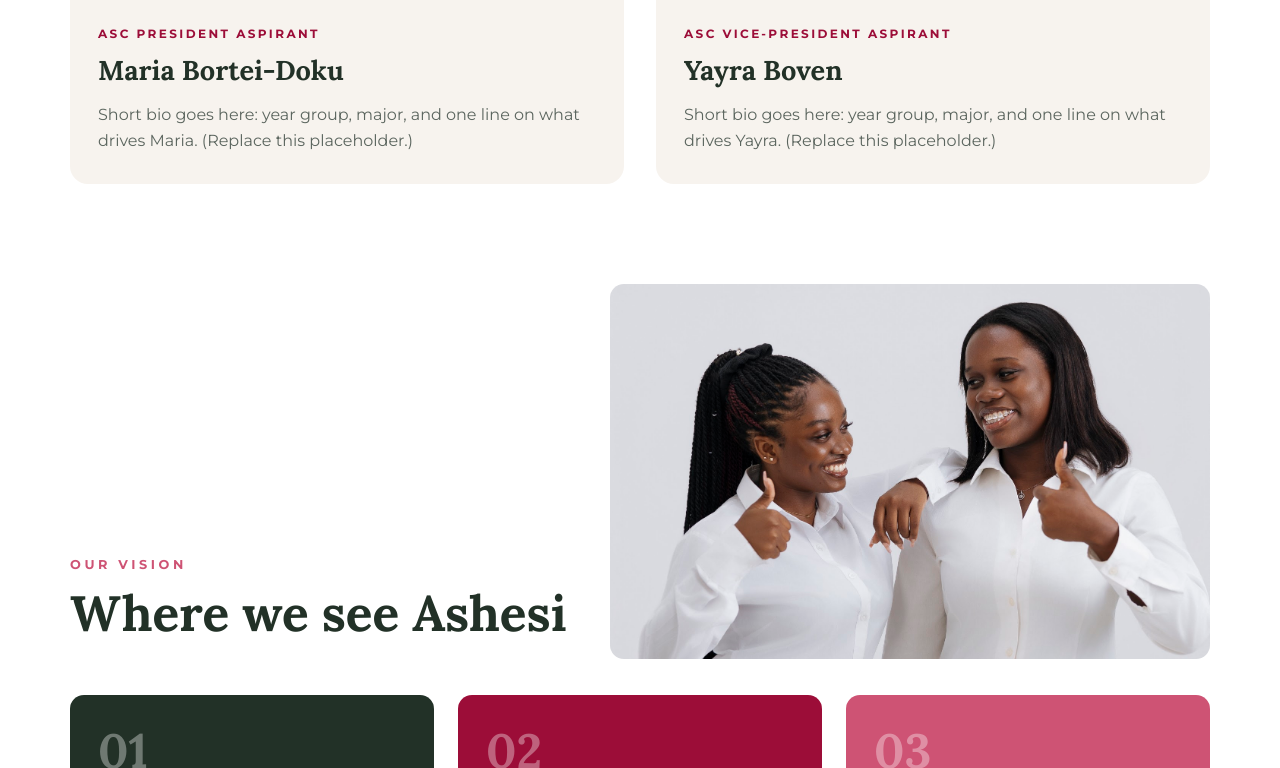
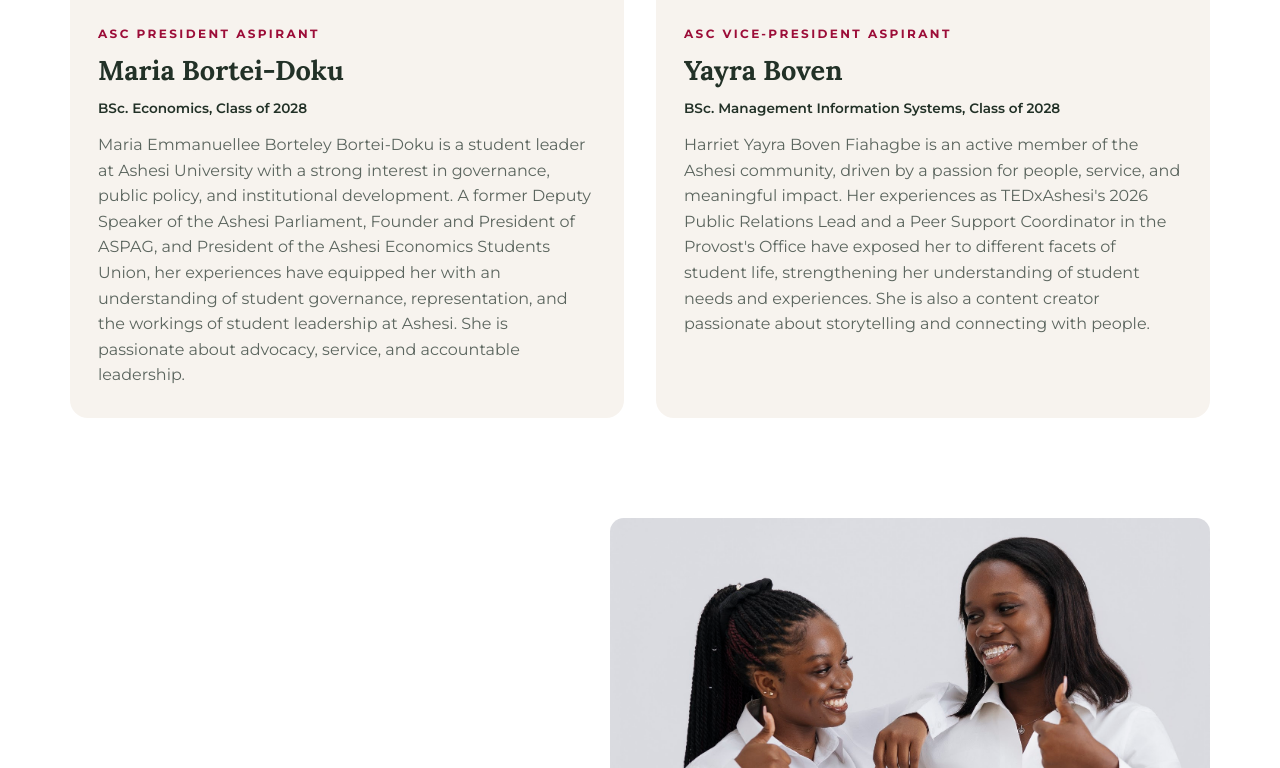
Before and after one commit to YayraBoven/campaign-website-heat-motion26, a Vue app: page / in a window 1280 px wide. Shown: the part 3152-3920 px from the top of the page. Built offline with nearby package versions, Linux system fonts and the light colour scheme; no server answers.

Commit message:
Add course, bios and track record

```diff
--- a/src/components/AboutSection.vue
+++ b/src/components/AboutSection.vue
@@ -64,8 +64,9 @@ const expanded = ref(false)
           <PhotoBox :src="c.photo" :label="`${c.name.split(' ')[0]} portrait`" ratio="4 / 5" />
           <div class="candidate-body">
             <p class="role">{{ c.role }}</p>
-            <h3>{{ c.name }}</h3>
-            <p>{{ c.bio }}</p>
+                        <h3>{{ c.name }}</h3>
+            <p v-if="c.course" class="course">{{ c.course }}</p>
+            <p v-if="c.bio">{{ c.bio }}</p>
           </div>
         </article>
       </div>
@@ -231,6 +232,13 @@ const expanded = ref(false)
   text-transform: uppercase;
   color: var(--crimson);
 }
+.course {
+  font-size: 0.85rem;
+  font-weight: 600;
+  color: var(--green);
+  margin: -4px 0 12px;
+}
+
 .candidate h3 {
   font-family: var(--font-display);
   font-size: 1.7rem;
--- a/src/components/TrackRecord.vue
+++ b/src/components/TrackRecord.vue
@@ -1,16 +1,13 @@
 <script setup>
 import { ref, computed } from 'vue'
-import PhotoBox from './PhotoBox.vue'
 import { trackRecord } from '@/data/content'
 import { vReveal } from '@/utils'
 
 const filters = [
-  { id: 'all', label: 'Everything' },
   { id: 'maria', label: 'Maria' },
   { id: 'yayra', label: 'Yayra' },
-  { id: 'both', label: 'Together' },
 ]
-const filter = ref('all')
+const filter = ref('maria')
 
 const items = computed(() =>
   filter.value === 'all' ? trackRecord : trackRecord.filter((t) => t.who === filter.value),
@@ -26,7 +23,7 @@ const whoLabel = { maria: 'Maria', yayra: 'Yayra', both: 'Maria & Yayra' }
         <p class="eyebrow">Track record</p>
         <h2 class="section-title">We’ve already been doing the work</h2>
         <p class="section-lead">
-          From parliament to residence halls to the volleyball court, leadership isn’t new to us.
+          From parliament to residence halls to the baketball court and the football pitch, leadership isn’t new to us.
         </p>
       </div>
 
@@ -47,17 +44,12 @@ const whoLabel = { maria: 'Maria', yayra: 'Yayra', both: 'Maria & Yayra' }
         <li v-for="item in items" :key="item.title" class="entry">
           <span class="marker" :class="item.who" aria-hidden="true"></span>
           <article class="card">
-            <div class="card-photo">
-              <PhotoBox :src="item.photo" :label="item.title" ratio="4 / 3" />
-            </div>
             <div class="card-body">
               <div class="meta">
-                <span class="year">{{ item.year }}</span>
-                <span class="who" :class="item.who">{{ whoLabel[item.who] }}</span>
               </div>
               <h3>{{ item.title }}</h3>
               <p class="role">{{ item.role }}</p>
-              <p>{{ item.text }}</p>
+              <p v-if="item.text">{{ item.text }}</p>
             </div>
           </article>
         </li>
@@ -141,7 +133,7 @@ const whoLabel = { maria: 'Maria', yayra: 'Yayra', both: 'Maria & Yayra' }
 
 .card {
   display: grid;
-  grid-template-columns: 220px 1fr;
+  grid-template-columns: 1fr;
   gap: 0;
   background: var(--cream);
   border-radius: var(--radius);
--- a/src/data/content.js
+++ b/src/data/content.js
@@ -70,14 +70,16 @@ export const candidates = [
     id: 'maria',
     name: 'Maria Bortei-Doku',
     role: 'ASC President Aspirant',
-    bio: 'Short bio goes here: year group, major, and one line on what drives Maria. (Replace this placeholder.)',
+    course: 'BSc. Economics, Class of 2028',
+    bio: 'Maria Emmanuellee Borteley Bortei-Doku is a student leader at Ashesi University with a strong interest in governance, public policy, and institutional development. A former Deputy Speaker of the Ashesi Parliament, Founder and President of ASPAG, and President of the Ashesi Economics Students Union, her experiences have equipped her with an understanding of student governance, representation, and the workings of student leadership at Ashesi. She is passionate about advocacy, service, and accountable leadership.',
     photo: '/images/maria.jpg',
   },
   {
     id: 'yayra',
     name: 'Yayra Boven',
     role: 'ASC Vice-President Aspirant',
-    bio: 'Short bio goes here: year group, major, and one line on what drives Yayra. (Replace this placeholder.)',
+    course: 'BSc. Management Information Systems, Class of 2028',
+    bio: "Harriet Yayra Boven Fiahagbe is an active member of the Ashesi community, driven by a passion for people, service, and meaningful impact. Her experiences as TEDxAshesi's 2026 Public Relations Lead and a Peer Support Coordinator in the Provost's Office have exposed her to different facets of student life, strengthening her understanding of student needs and experiences. She is also a content creator passionate about storytelling and connecting with people.",
     photo: '/images/yayra.jpg',
   },
 ]
@@ -101,7 +103,7 @@ export const message = {
   ],
   full: [
     'Months deep, the 11:59s keep piling and multiple class WhatsApp group chats keep buzzing with “guys, when are we meeting for our presentation prep?”. Then a course that seems to be smooth sailing for everyone else questions your intelligence and abilities. You need to lock in, so you drop your paint canvas. You stop posting on your business page. No more visits to the music studio. The dream freezes up.',
-    'Ashesi is stressful, and that’s why we are here. We’ve spent semesters in the system, studying and participating in all aspects of students’ lives, from parliament, to resident assistancy, to UBORA planning, to volleyball practice, while ultimately being students. The plain and simple of our tenure is to restore student morale and be a supportive council that prioritises every single Ashesi student. Admittedly, we can’t change the system. But we promise innovative ways to beat it, and to ensure that students don’t lose themselves to the rigour of the school.',
+    'Ashesi is stressful, and that’s why we are here. We have spent semesters immersed in the system, studying and participating in various aspects of student life, from Parliament and residential assistancy to UBORA planning, basketball and football practices, all while navigating our primary responsibility as students. The plain and simple of our tenure is to restore student morale and be a supportive council that prioritises every single Ashesi student. Admittedly, we can’t change the system. But we promise innovative ways to beat it, and to ensure that students don’t lose themselves to the rigour of the school.',
     'We will lead a student council that believes every student, with every unique opportunity and experience, deserves to be recognised. This is the time for recovery and recuperation: a tenure that creates convenience for students and showcases clear improvements in campus culture, moods and stress levels, while upholding the rigour and quality Ashesi promises.',
     'Ashesi is all the way on the mountain. It provides the perfect environment for focus, but it also fosters feelings of detachment, loneliness and isolation. We cannot move Ashesi physically, but we can shift the culture. Too often, decisions about our academic life are made with limited consultation. We promise student involvement and initiative, and a government that prioritises amplifying students’ voices. Until your passions are explored and your physical and mental health are taken care of, we will keep fighting.',
     'We recognise the times we are in: the double intake system, the ASC’s lack of finances, low student morale, uncertainty. Giving our lives, time and intellect to this cause will be an honour. Our legacy will be seeds planted in a garden we actually get to see.',
@@ -349,38 +351,31 @@ export const voice = {
 // ---------- TRACK RECORD (placeholders - replace with real details) ----------
 // who: 'maria' | 'yayra' | 'both'
 export const trackRecord = [
-  {
-    who: 'maria',
-    year: '20XX – 20XX',
-    title: 'Ashesi Student Parliament',
-    role: 'Role / position',
-    text: 'One or two lines on what was achieved in this role. (Placeholder.)',
-    photo: null,
-  },
-  {
-    who: 'yayra',
-    year: '20XX – 20XX',
-    title: 'Resident Assistant',
-    role: 'Role / position',
-    text: 'One or two lines on what was achieved in this role. (Placeholder.)',
-    photo: null,
-  },
-  {
-    who: 'both',
-    year: '20XX',
-    title: 'UBORA Planning Committee',
-    role: 'Role / position',
-    text: 'One or two lines on what was achieved in this role. (Placeholder.)',
-    photo: null,
-  },
-  {
-    who: 'maria',
-    year: '20XX – 20XX',
-    title: 'Volleyball Team',
-    role: 'Role / position',
-    text: 'One or two lines on what was achieved in this role. (Placeholder.)',
-    photo: null,
-  },
+  // ---------- MARIA ----------
+  { who: 'maria', title: 'Ashesi Economics Students Union (AESU)', role: 'President', text: '' },
+  { who: 'maria', title: 'African Students in Politics, Advocacy and Governance (ASPAG)', role: 'Founder and President', text: '' },
+  { who: 'maria', title: 'Ashesi Parliament', role: 'Former Deputy Speaker', text: '' },
+  { who: 'maria', title: 'Ashesi Constitution Review Team', role: 'General Secretary', text: '' },
+  { who: 'maria', title: 'Ashesi University', role: 'Resident Assistant', text: '' },
+  { who: 'maria', title: 'Ashesi Leadership Summit 2026', role: 'Coordinator', text: '' },
+  { who: 'maria', title: 'The Cause (Mental Health Advocacy)', role: 'Founder', text: '' },
+  { who: 'maria', title: 'Project Sustainability', role: 'President', text: '' },
+  { who: 'maria', title: 'Raising Empathetic Leaders to Combat Bullying (ABC)', role: 'Campaign Lead', text: '' },
+  { who: 'maria', title: 'The African Network (TAN)', role: 'Youth Advocacy and AfCFTA Panel Speaker', text: '' },
+  { who: 'maria', title: 'Morning Glory International School', role: 'Head Girl', text: '' },
+
+  // ---------- YAYRA ----------
+  { who: 'yayra', title: 'TEDxAshesi', role: 'Public Relations Lead (2026) · Public Relations Co-Lead (previous session)', text: '' },
+  { who: 'yayra', title: 'Ashesi Student Council (ASC)', role: 'Public Relations Committee Member', text: '' },
+  { who: 'yayra', title: 'Provost’s Office', role: 'Peer Support Coordinator', text: '' },
+  { who: 'yayra', title: 'Ashesi Women’s Football Team', role: 'Co-Captain (previous session)', text: '' },
+  { who: 'yayra', title: 'Ashesi Commencement Support', role: 'Volunteer', text: '' },
+  { who: 'yayra', title: 'Career Services', role: 'Volunteer', text: '' },
+  { who: 'yayra', title: 'UBORA Awards', role: 'Sportswoman of the Year & Rising Star Award Recipient', text: '' },
+  { who: 'yayra', title: 'The Boven Foundation', role: 'Co-Founder', text: '' },
+  { who: 'yayra', title: 'Morgan International Community School', role: 'SRC Vice President', text: '' },
+  { who: 'yayra', title: 'Foundations of Design and Entrepreneurship (FDE)', role: 'Coach', text: '' },
+  { who: 'yayra', title: 'Ashesi University', role: 'Peer Academic Advisor', text: '' },
 ]
 
 // ---------- MERCH (placeholders) ----------
```
